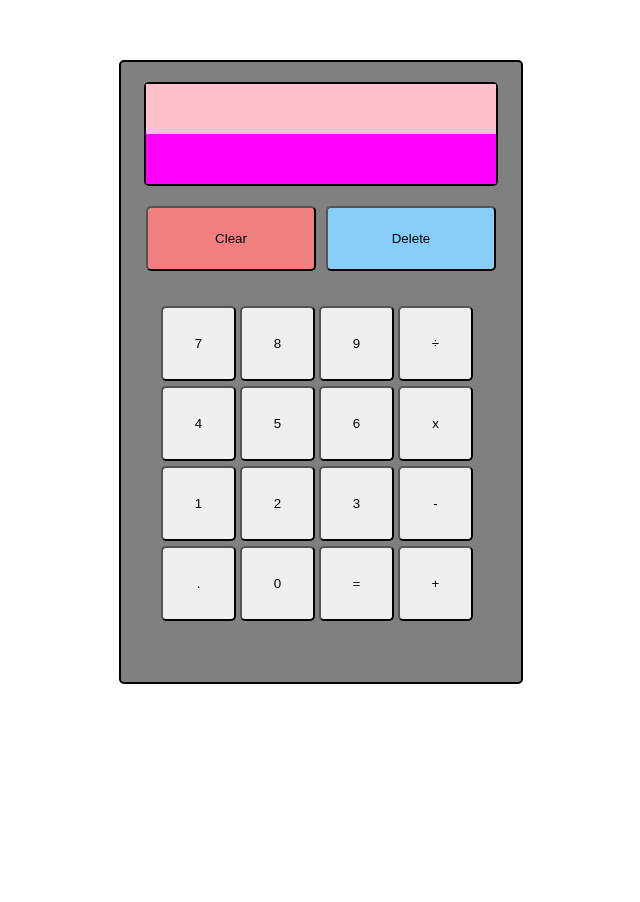
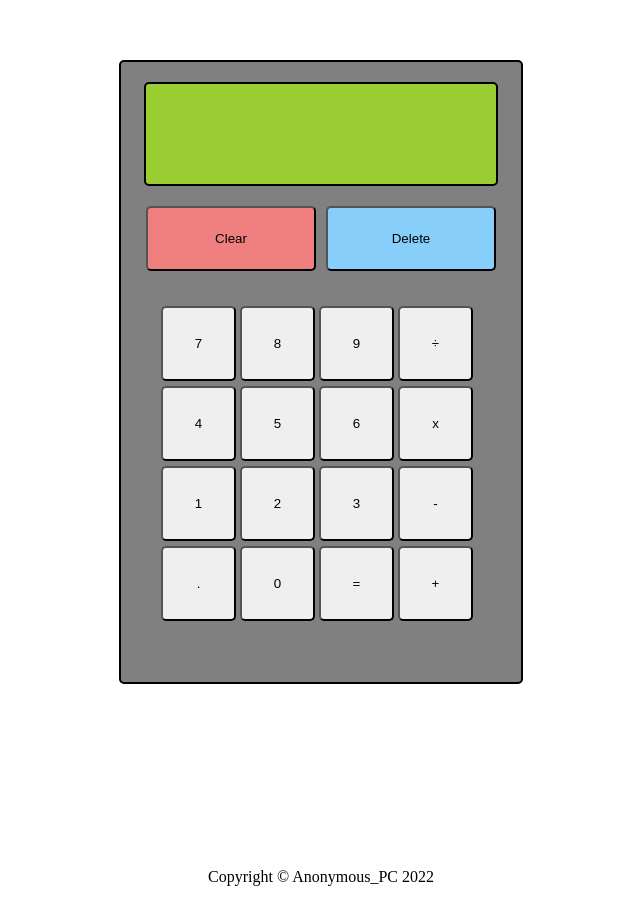
Before and after one commit to HardcoreNinja/Calculator, a plain HTML site: page index.html in a window 1280 px wide. Shown: the part 116-1018 px from the top of the page, without its empty margins (319-959 px from the left). Before the commit the page ends 976 px from the top, so only its background shows below. Drawn offline with Linux system fonts and the light colour scheme.

Commit message:
Finalized look and feel.
Finalized look and feel.

```diff
--- a/index.html
+++ b/index.html
@@ -47,4 +47,8 @@
     <script src="javascript.js"></script>
 </body>
 
+<footer>
+    <p style="text-align: center;">Copyright © Anonymous_PC 2022</p>
+</footer>
+
 </html>
--- a/style.css
+++ b/style.css
@@ -1,3 +1,8 @@
+@font-face {
+    font-family: "Lato";
+    src: url(fonts/lato/Lato-Light.ttf);
+  }
+
 #background {
     width: auto;
     height: 960px;
@@ -38,24 +43,29 @@
     place-items: flex-start flex-start;
     flex-flow: column nowrap;
     border: 2px solid black;
+
 }
 
 #numberContainer {
     width: 350px;
     height: 50px;
-    background: pink;
+    /* background: pink; */
     display: flex;
     place-content: flex-end flex-end;
     flex-flow: row wrap;
+    font-family: "Lato";
+    font-size: xx-large;
 }
 
 #operatorContainer {
     width: 350px;
     height: 50px;
-    background: magenta;
+    /* background: magenta; */
     display: flex;
     place-content: flex-end flex-end;
     flex-flow: row wrap;
+    font-family: "Lato";
+    font-size: xx-large;
 }
 
 
```
